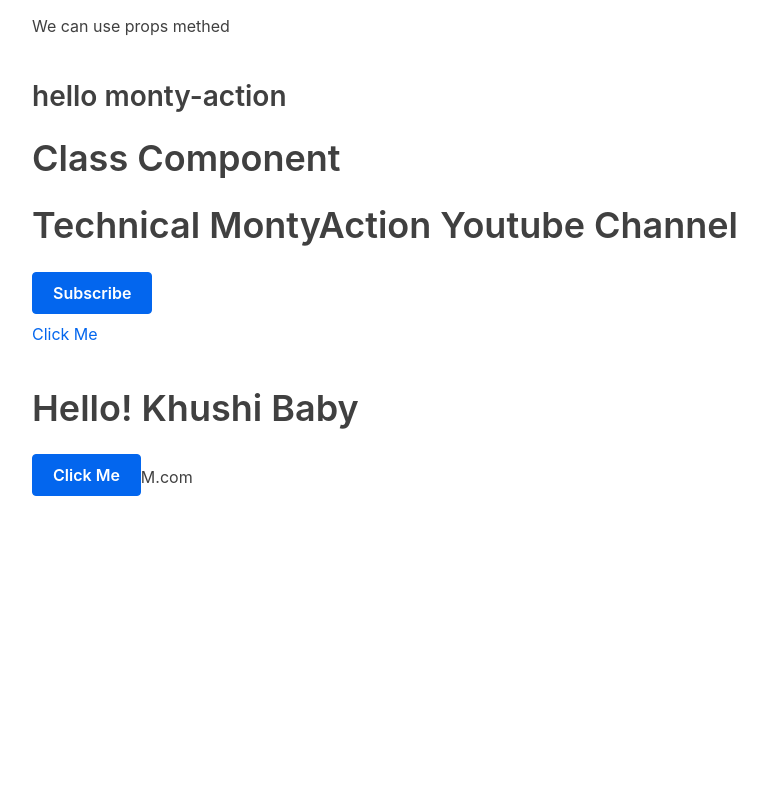
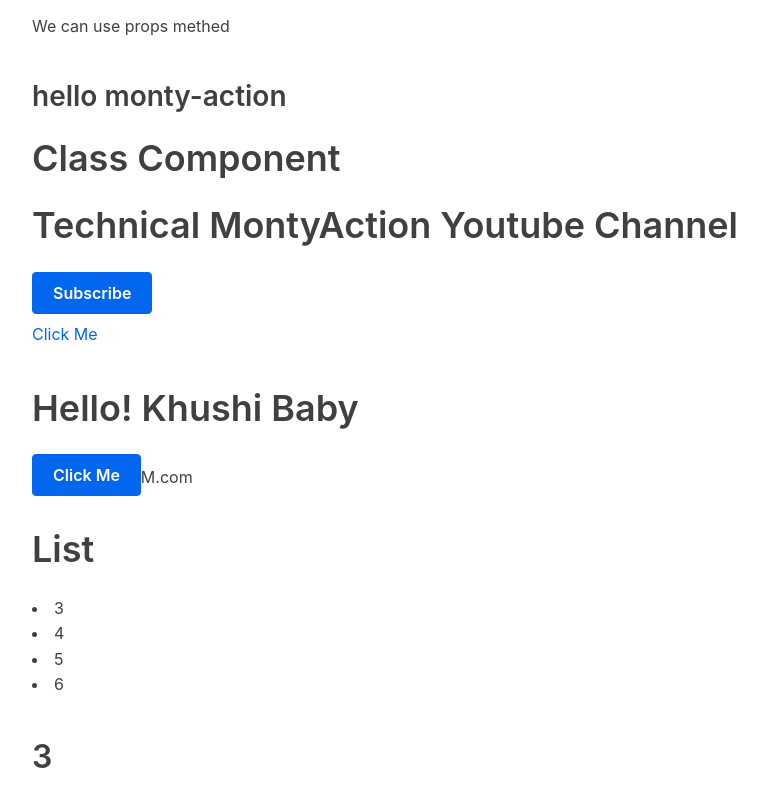
Before and after one commit to montyaction/react-tutorial, a React (Create React App) app: page / in a window 1280 px wide. Shown: the part 694-1494 px from the top of the page, without its empty margins (24-791 px from the left). Before the commit the page ends 1198 px from the top, so only its background shows below. Built offline with nearby package versions, Linux system fonts and the light colour scheme.

Commit message:
Import List Component then it render

```diff
--- a/src/App.js
+++ b/src/App.js
@@ -1,4 +1,5 @@
 import React, { Component } from "react";
+
 import Table from "./Table";
 import Form from "./Form";
 import Functional from "./Components/functional_component";
@@ -6,6 +7,7 @@
 import Channel from "./Components/channel";
 import FunctionClick from "./Components/functionClick";
 import CfunctionClick from "./Components/cfunctionClick";
+import List from "./Components/list";
 
 // import logo from './logo.svg';
 // import './App.css';
@@ -62,6 +64,7 @@
         <Channel />
         <FunctionClick />
         <CfunctionClick roll="121" />
+        <List />
       </div>
     );
   }
```
